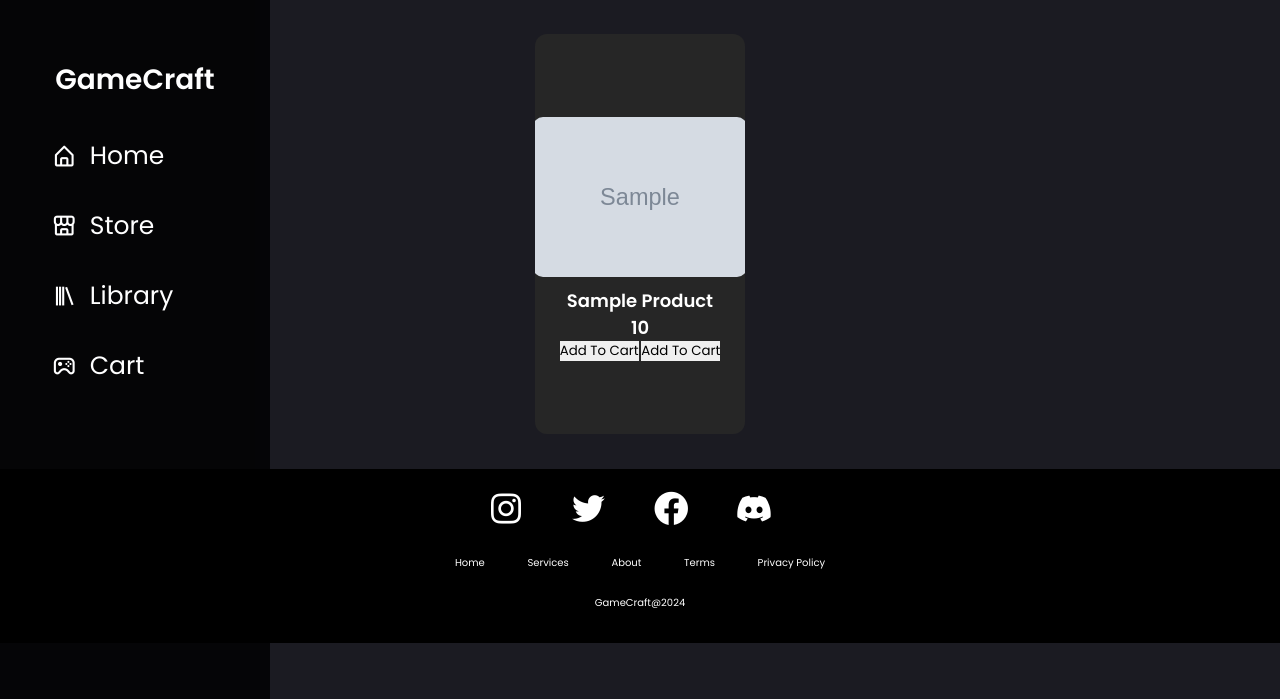
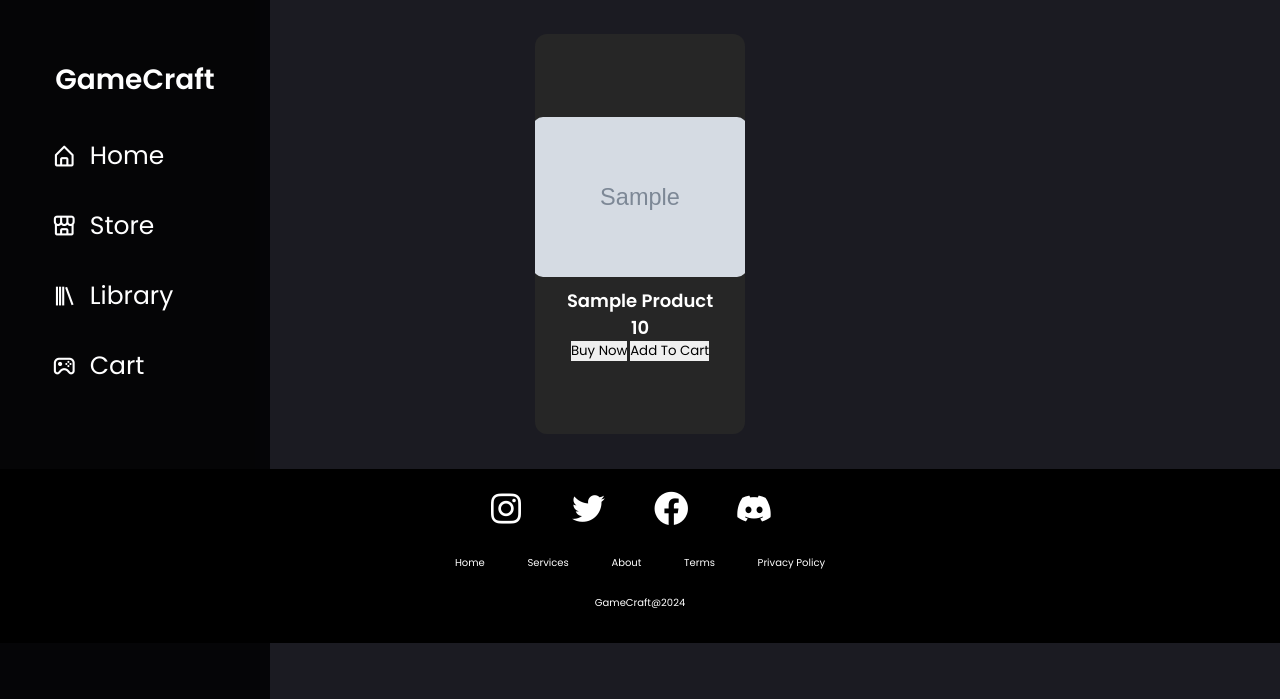
Before and after one commit to bhanuka99x/GameCraft, a PHP site: page /Store.php in a window 1280 px wide. Shown: the part 101-800 px from the top of the page. Run offline with PHP 8.4, Linux system fonts and the light colour scheme; tables that the repository leaves empty or names only in its code hold one stand-in row (values such as "Sample post"); grey boxes marked "Sample" are stand-in pictures.

Commit message:
add buy now button

```diff
--- a/GameCraft/Store.php
+++ b/GameCraft/Store.php
@@ -43,7 +43,7 @@
             <input type="hidden" name="game_name" value="<?php echo $fetch_product['gname']; ?>">
             <input type="hidden" name="game_price" value="<?php echo $fetch_product['gprice']; ?>">
             <input type="hidden" name="game_image" value="<?php echo $fetch_product['gimage']; ?>">
-            <input type="submit" class="games-btn" value="Add to Cart" name="add_to_cart">
+            <input type="submit" class="games-btn" value="Buy Now" name="add_to_cart">
             <input type="submit" class="games-btn" value="Add to Cart" name="add_to_cart">
         </div>
     </div>
```
